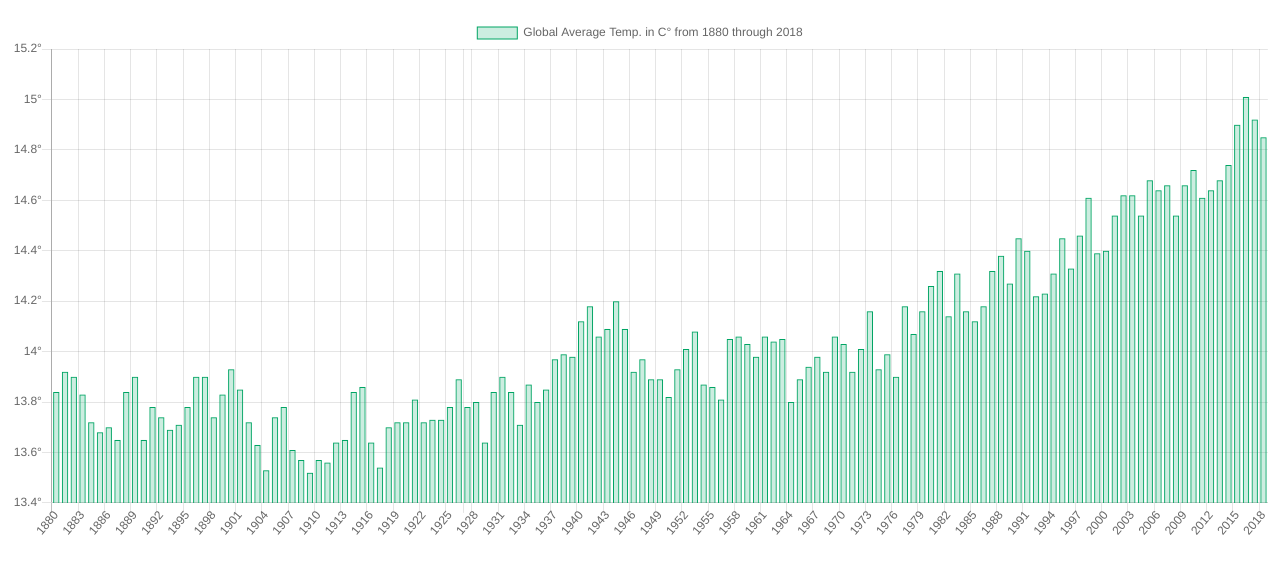
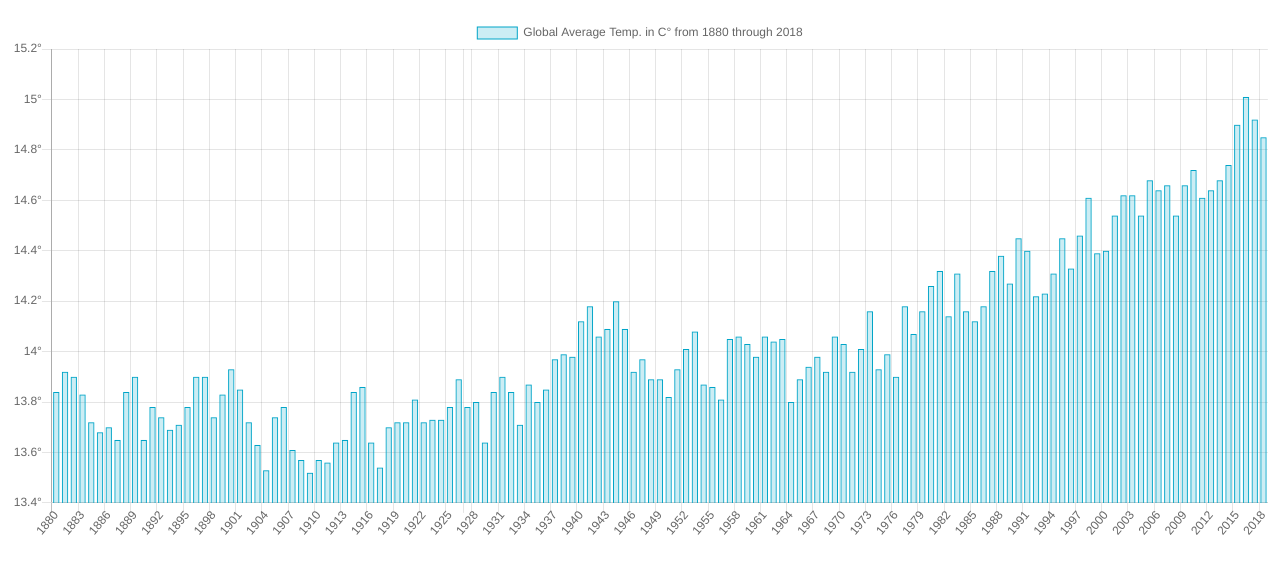
Before and after one commit to ericjprouty/weather-nasa-chart, a plain HTML site: page index.html in a window 1280 px wide. Shown: the part 50-624 px from the top of the page. Drawn offline with nearby package versions, Linux system fonts and the light colour scheme.

Commit message:
Update index.html

```diff
--- a/index.html
+++ b/index.html
@@ -27,8 +27,8 @@
                             label: 'Global Average Temp. in C° from 1880 through 2018',
                             data: data.ys,
                             fill: false,
-                            backgroundColor: 'rgba(0, 165, 100, 0.2)',
-                            borderColor: 'rgba(0, 165, 100, 1)',
+                            backgroundColor: 'rgba(0, 165, 200, 0.2)',
+                            borderColor: 'rgba(0, 165, 200, 1)',
                             borderWidth: 1
                         }
                     ]
```
